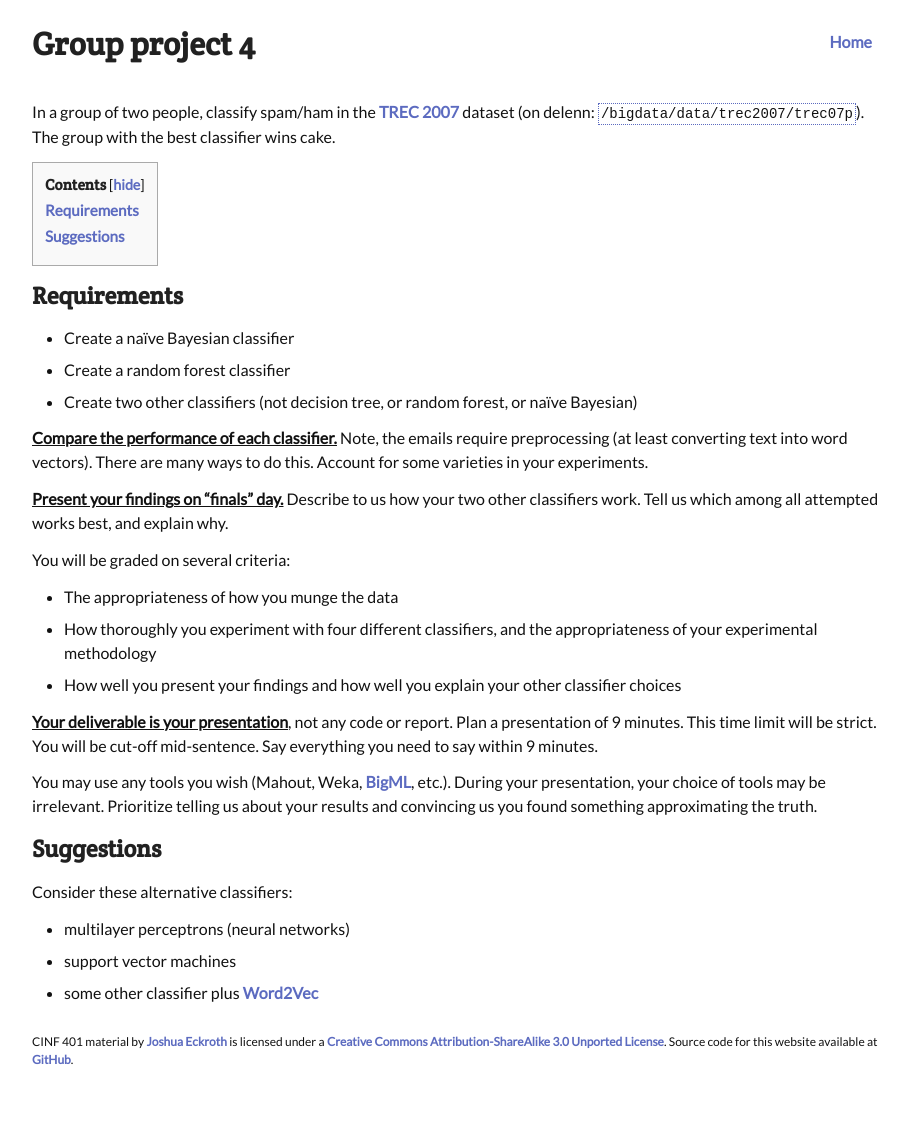
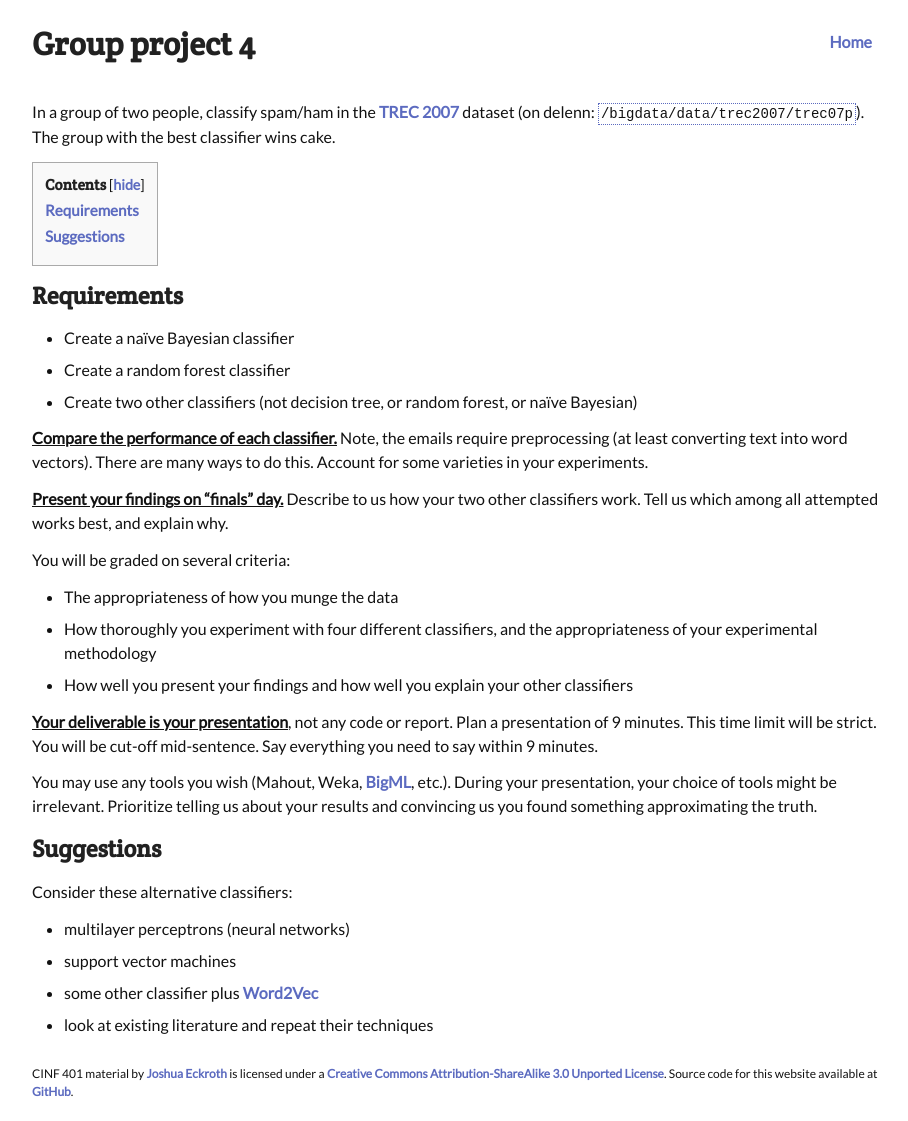
Before and after one commit to joshuaeckroth/cinf401-website, a Jekyll site: the page built from assignments/2015-05-02-group-project-4.markdown, in a window 1280 px wide. Shown: the whole page, without its empty margins (183-1091 px from the left). Built offline with Jekyll 4.4.1, drawn with Linux system fonts in a browser that asks for light colours; Markdown is read by kramdown in place of the engine named in the settings; before the commit the page ends 1089 px from its top, so only the background shows below that.

Commit message:
Wording updates to GP 4.

```diff
--- a/assignments/2015-05-02-group-project-4.markdown
+++ b/assignments/2015-05-02-group-project-4.markdown
@@ -23,11 +23,11 @@ You will be graded on several criteria:
 
 - The appropriateness of how you munge the data
 - How thoroughly you experiment with four different classifiers, and the appropriateness of your experimental methodology
-- How well you present your findings and how well you explain your other classifier choices
+- How well you present your findings and how well you explain your other classifiers
 
 **Your deliverable is your presentation**, not any code or report. Plan a presentation of 9 minutes. This time limit will be strict. You will be cut-off mid-sentence. Say everything you need to say within 9 minutes.
 
-You may use any tools you wish (Mahout, Weka, [BigML](https://bigml.com/), etc.). During your presentation, your choice of tools may be irrelevant. Prioritize telling us about your results and convincing us you found something approximating the truth.
+You may use any tools you wish (Mahout, Weka, [BigML](https://bigml.com/), etc.). During your presentation, your choice of tools might be irrelevant. Prioritize telling us about your results and convincing us you found something approximating the truth.
 
 ## Suggestions
 
@@ -36,3 +36,4 @@ Consider these alternative classifiers:
 - multilayer perceptrons (neural networks)
 - support vector machines
 - some other classifier plus [Word2Vec](https://code.google.com/p/word2vec/)
+- look at existing literature and repeat their techniques
```
